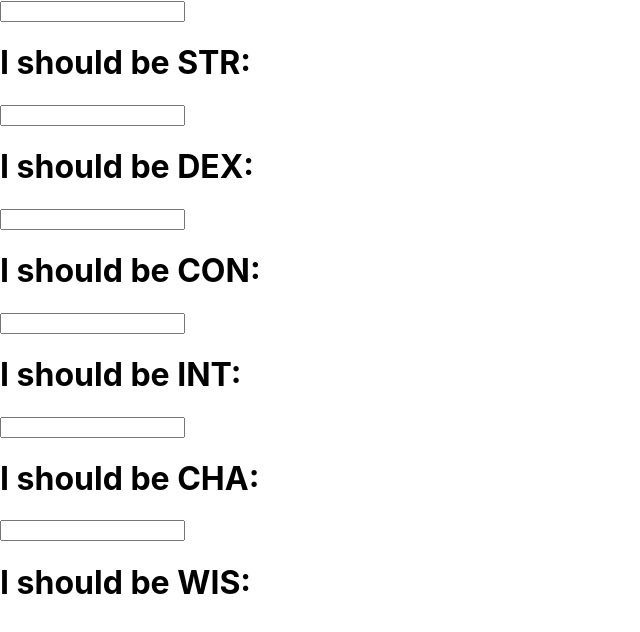
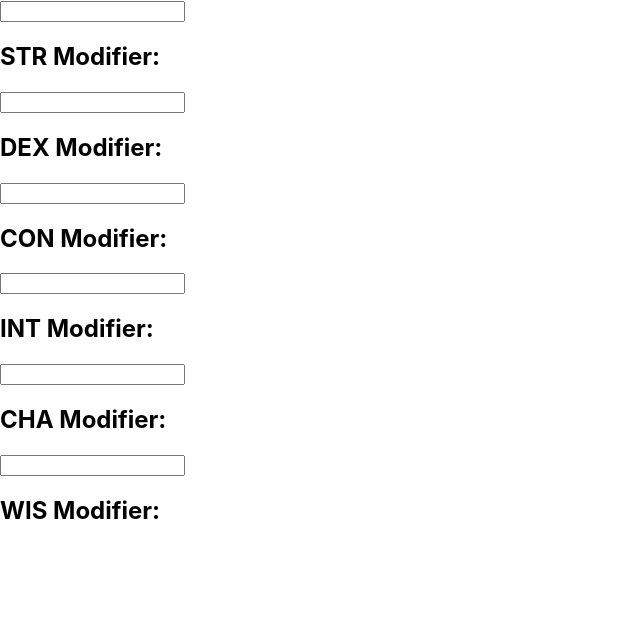
Before and after one commit to jelkimantis/DnDStatistics, a React (Create React App) app: page / in a window 1280 px wide. Shown: the top 632 px of the page, without its empty margins (0-640 px from the left). Built offline with nearby package versions, Linux system fonts and the light colour scheme.

Commit message:
Classified, stepping through an array to populate the names

```diff
--- a/src/App.js
+++ b/src/App.js
@@ -16,8 +16,7 @@ class Stats extends React.Component {
     let modifierValue = (value-10)/2;
     this.setState({
       stat: value,
-      mod: modifierValue,
-      name: this.props.name
+      mod: modifierValue
     });
   }
   render(){
@@ -27,7 +26,7 @@ class Stats extends React.Component {
       value={this.state.stat}
       onChange={this.calculateMod}
       />
-      <h1>I should be {this.props.name}: {this.state.mod}</h1>
+      <h2>{this.props.name} Modifier: {this.state.mod}</h2>
     </div>
     );
   }
@@ -36,14 +35,15 @@ class Stats extends React.Component {
 class App extends React.Component {
 
   render(){
+    let statistics = ["STR", "DEX", "CON", "INT", "CHA", "WIS"];
+    let displayInformation = []
+    for (const stat in statistics){
+      displayInformation.push(<Stats name={statistics[stat]}/>)
+
+    }
     return (
       <div>
-        <Stats name="STR" />
-        <Stats name="DEX" />
-        <Stats name="CON" />
-        <Stats name="INT" />
-        <Stats name="CHA" />
-        <Stats name="WIS" />
+        {displayInformation}
       </div>
     );
   }
```
Also changed, not shown: 1 other file (tests, documents, lock files or other folders).
